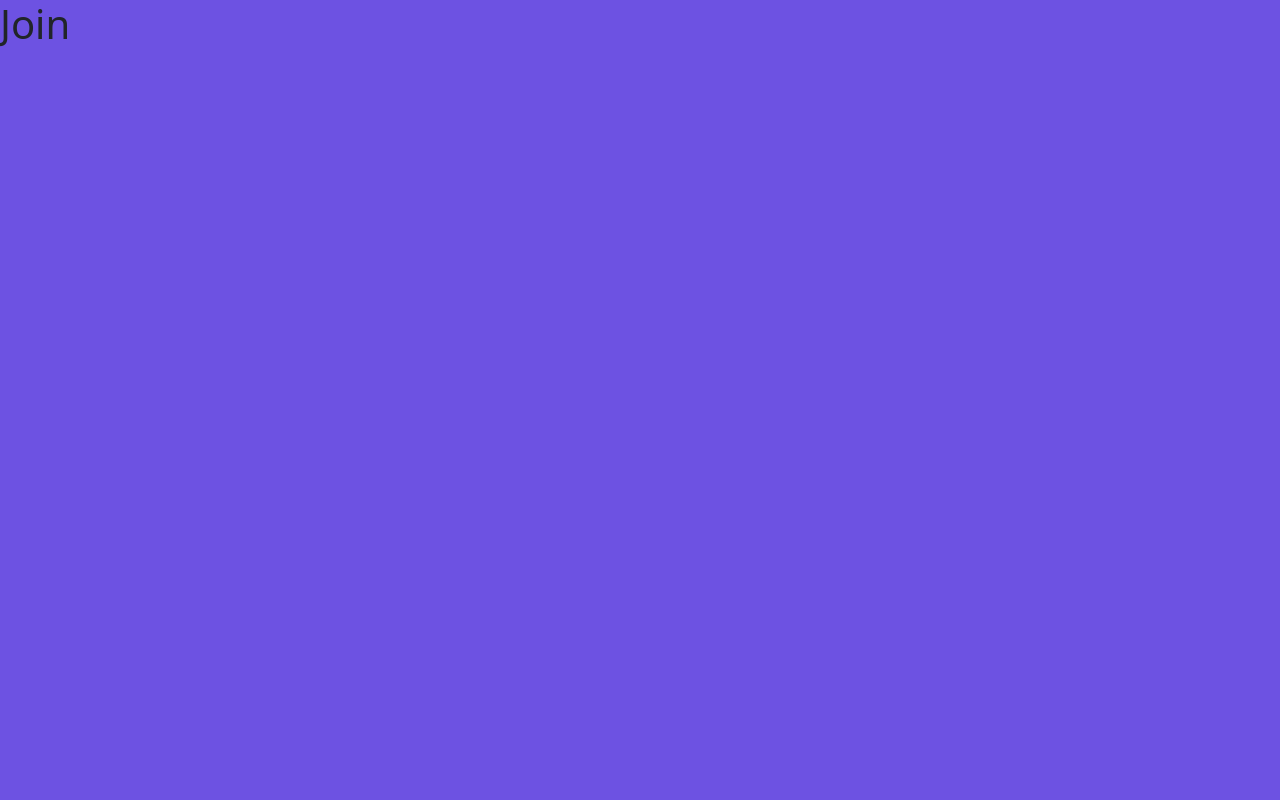
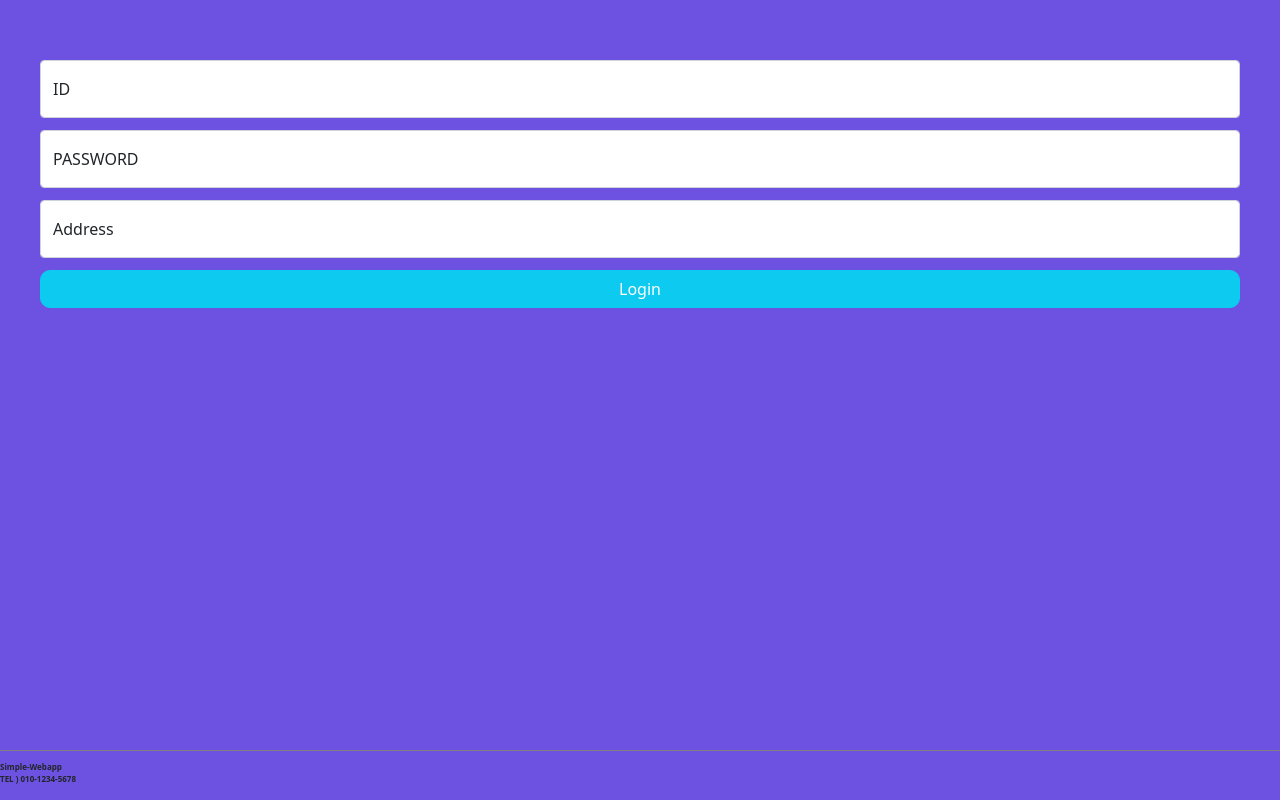
Before and after one commit to canonn11/Simple-Webapp_React, a React (Create React App) app: page /join in a window 1280 px wide. Built offline with nearby package versions, Linux system fonts and the light colour scheme.

Commit message:
Applying bootstrap to joinroute

```diff
--- /dev/null
+++ b/src/routes/Join.css
@@ -0,0 +1,12 @@
+
+
+.joinMain{
+    grid-template-rows: 1fr 50px;
+}
+
+.IdPasswordAddress{
+    margin: 10px 40px 10px 40px;
+    padding-top : 50px;
+    display : grid;
+    grid-template-rows: 70px 70px 70px 40px;
+}
--- a/src/routes/Join.tsx
+++ b/src/routes/Join.tsx
@@ -1,11 +1,50 @@
 //회원가입을 담당하는 라우트
 
 import Footer from "../components/Footer";
+import "./Join.css";
 
 export default function Join() {
   return (
     <>
-      <h1>Join</h1>
+      <div className="joinMain fullsize">
+        <div className="IdPasswordAddress">
+          <div className="id form-floating">
+            <input
+              type="text"
+              className="form-control"
+              id="idJoinInput"
+              placeholder="ID"
+            />
+            <label htmlFor="idJoinInput">ID</label>
+          </div>
+          <div className="pw form-floating">
+            <input
+              type="password"
+              className="form-control"
+              id="pwJoinInput"
+              placeholder="Password"
+            />
+            <label htmlFor="pwJoinInput">PASSWORD</label>
+          </div>
+          <div className="addr form-floating">
+            <input
+              type="text"
+              className="form-control"
+              id="addrJoinInput"
+              placeholder="Address"
+            />
+            <label htmlFor="addrJoinInput">Address</label>
+          </div>
+          <div className="buttonContainer">
+            <div className="d-grid gap-2">
+              <button className="loginbutton btn btn-info" type="button">
+                Login
+              </button>
+            </div>
+          </div>
+        </div>
+        <Footer />
+      </div>
     </>
   );
 }
```
